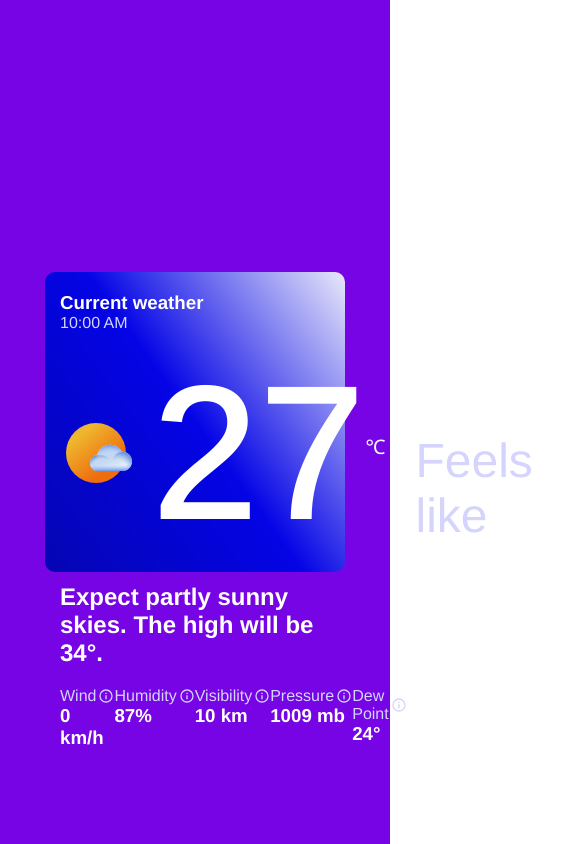
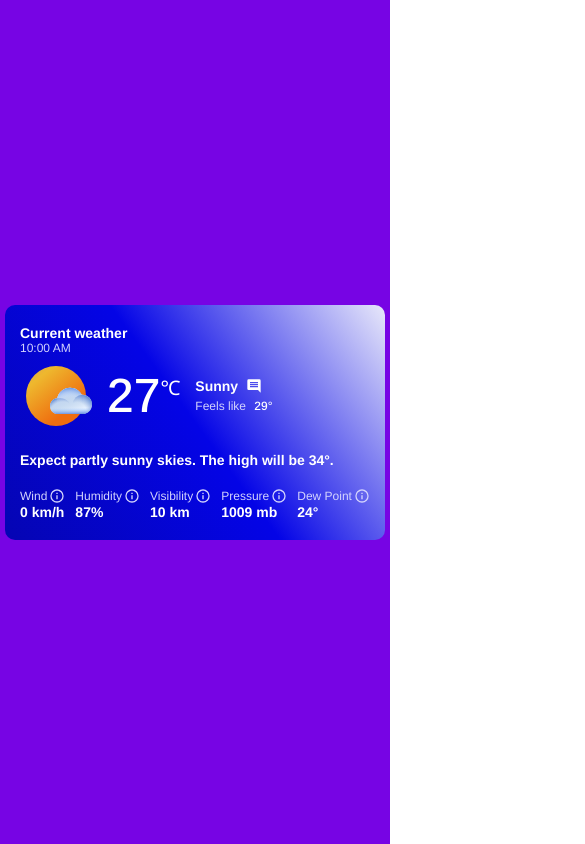
Before and after one commit to NasirohM/weather-page, a plain HTML site: page index.html in a window 390 px wide. Shown: the top 844 px of the page, 585 px wide, since content can reach past the window. Drawn offline with nearby package versions, Linux system fonts and the light colour scheme.

Commit message:
modified

```diff
--- a/style.css
+++ b/style.css
@@ -21,8 +21,8 @@ body {
 .blue {
     border-radius: 10px;
     background: linear-gradient(0.15turn, rgb(5, 5, 179), rgb(4, 4, 230), rgb(232, 232, 250));
-    width: 800px;
-    height: 300px;
+    width: 500px;
+    height: auto;
     padding: 25px 20px;
 }
 p {
@@ -56,6 +56,7 @@ sup {
 }
 .about {
     display: flex;
+    align-items: center;
 }
 .about p {
     margin-right: 2px;
@@ -78,13 +79,27 @@ h2 {
 
 @media (max-width:500px) {
     .blue {
-        width: 300px;
+        height: auto;
+        width: 380px;
         padding: 20px 15px;
 
     }
+    h3 {
+        font-size: 14px;
+    }
+    p {
+        font-size: 12px;
+    }
     .sunny {
         margin-bottom: 20px;
+        margin-top: 5px;
+    }
+    .sunny h1 {
         font-size: 3.0em;
+        margin-right: 15px;
+    }
+    .icon {
+        margin-right: 15px;
     }
     sup {
         font-size: 20px;
@@ -94,5 +109,6 @@ h2 {
     }
     h2 {
         margin-bottom: 20px;
+        font-size: 14px;
     }
 }
```
